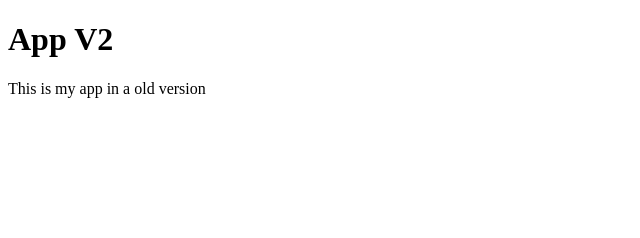
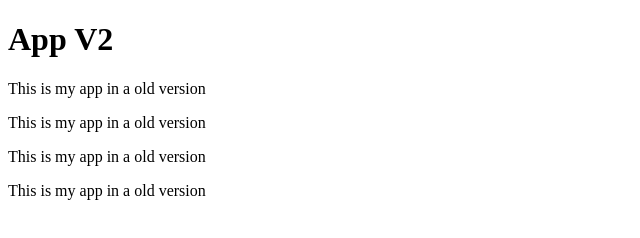
Before and after one commit to lmkoehler/app-demo, a plain HTML site: page docker-images/index.html in a window 1280 px wide. Shown: the whole page, without its empty margins (0-640 px from the left). Drawn offline with Linux system fonts and the light colour scheme.

Commit message:
Update index.html

```diff
--- a/docker-images/index.html
+++ b/docker-images/index.html
@@ -5,6 +5,10 @@
 <h1>App V2 </h1>
 
 <p>This is my app in a old version</p>
+<p>This is my app in a old version</p>
+<p>This is my app in a old version</p>
+<p>This is my app in a old version</p>
+
 
 </body>
 </html>
```
